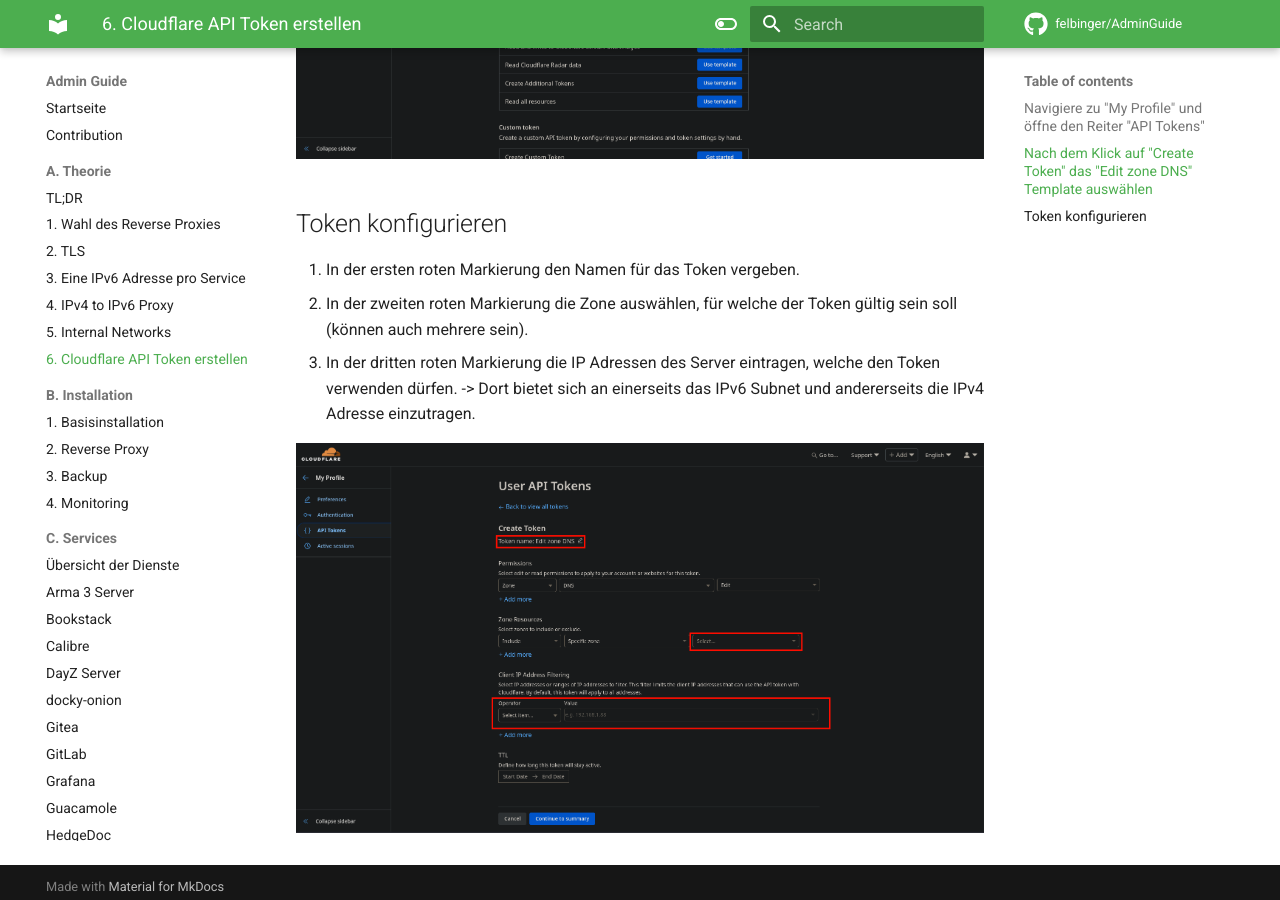
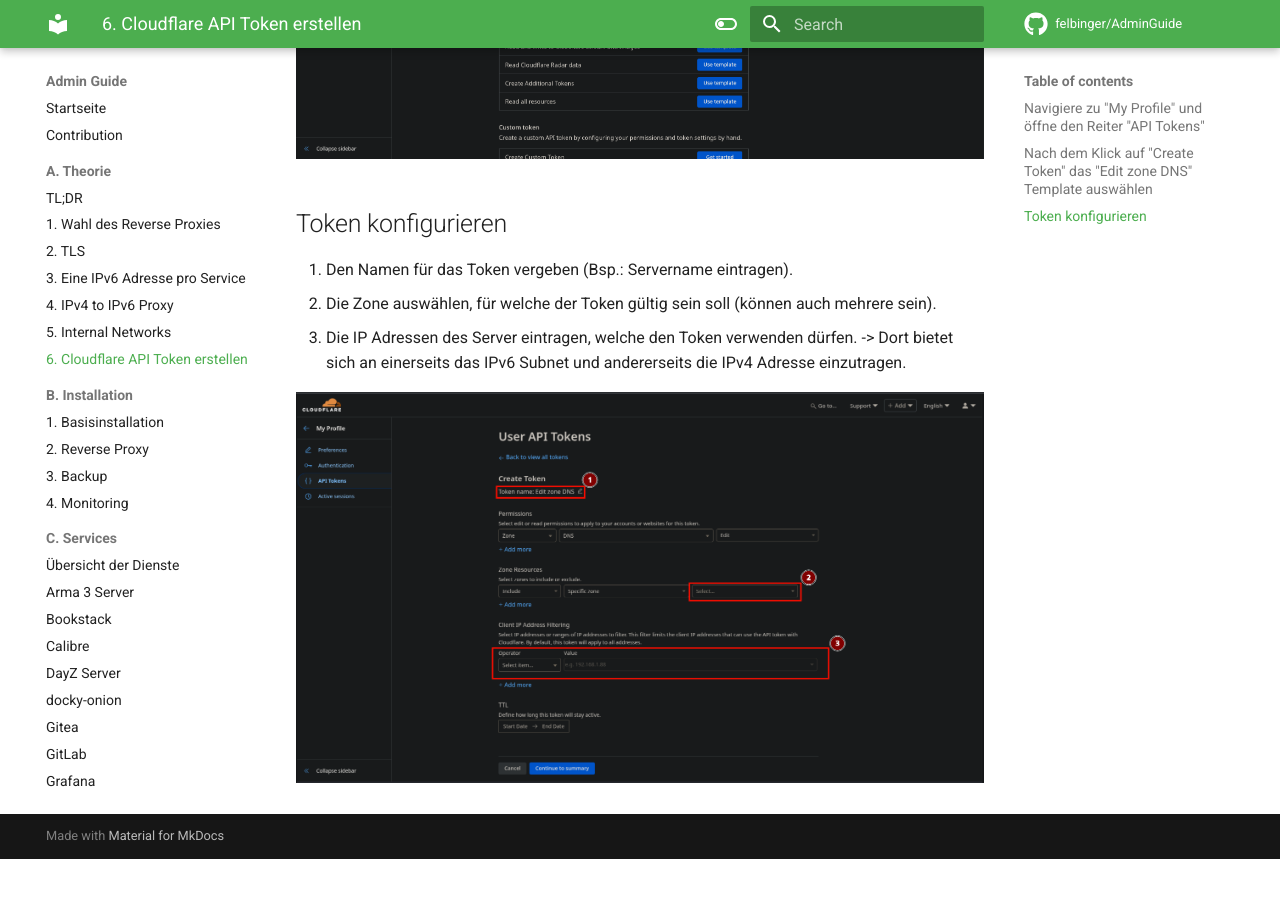
Before and after one commit to felbinger/AdminGuide, an MkDocs documentation site: the page built from docs/A._Theorie/60_cloudflare-api-token.md, in a window 1280 px wide and 900 px high, scrolled down 1114 px. Built offline with MkDocs 1.6.1 and Material for MkDocs 9.7.7, drawn with Linux system fonts in a browser that asks for light colours; comment, search, counter and statistics services are not loaded; after the commit the page ends 1973 px from its top, so only the background shows below that; some of the changed text lies outside the part shown.

Commit message:
chore: edit wording

```diff
--- a/docs/A._Theorie/60_cloudflare-api-token.md
+++ b/docs/A._Theorie/60_cloudflare-api-token.md
@@ -17,10 +17,9 @@ Zum erstellen des API Tokens meldet man sich bei Cloudflare an und befolgt folge
 
 ## Token konfigurieren
 
-[//]: # (TODO Frage: Namensgebung des Tokens vorschläge geben?)
-1. In der ersten roten Markierung den Namen für das Token vergeben.
-2. In der zweiten roten Markierung die Zone auswählen, für welche der Token gültig sein soll (können auch mehrere sein).
-3. In der dritten roten Markierung die IP Adressen des Server eintragen, welche den Token verwenden dürfen.
+1. Den Namen für das Token vergeben (Bsp.: Servername eintragen).
+2. Die Zone auswählen, für welche der Token gültig sein soll (können auch mehrere sein).
+3. Die IP Adressen des Server eintragen, welche den Token verwenden dürfen.
 -> Dort bietet sich an einerseits das IPv6 Subnet und andererseits die IPv4 Adresse einzutragen.
 
 ![Cloudflare Configure API Token](../img/cloudflare/create_token_window.png)
```
Also changed, not shown: other parts of docs/A._Theorie/60_cloudflare-api-token.md (+2 -2 lines), docs/img/cloudflare/create_token_window.png.
